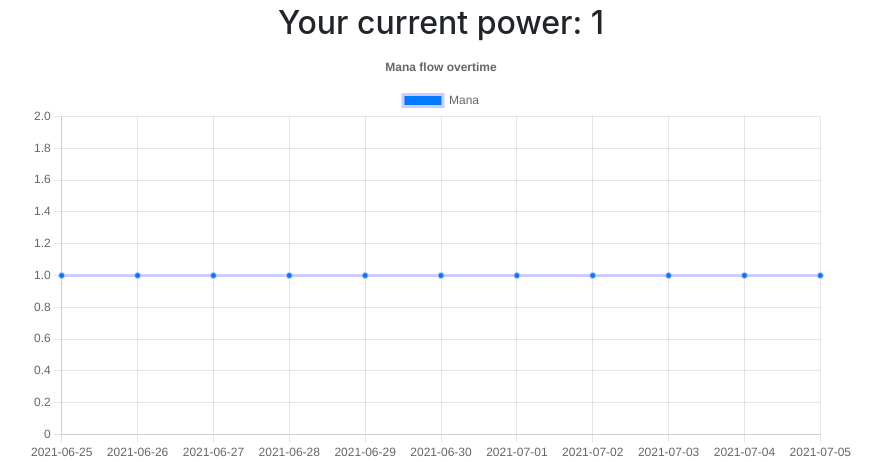
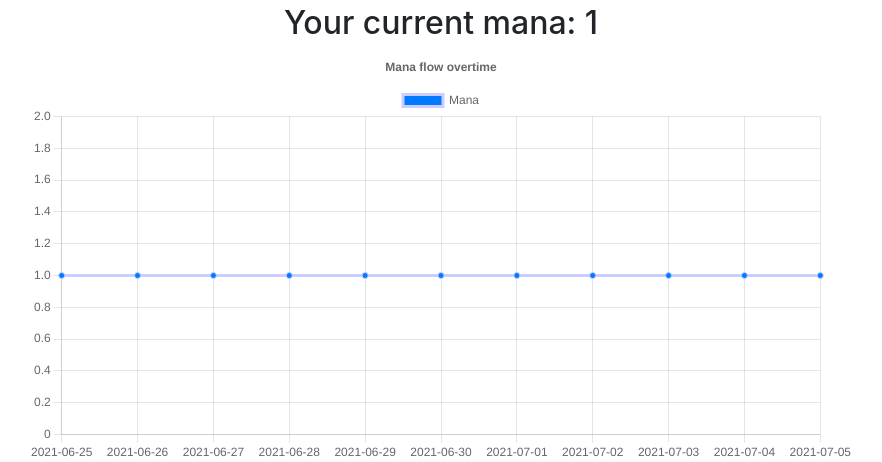
Before and after one commit to MarcinMichnik/TopGame, a Django app: page /statistics/ in a window 1280 px wide. Shown: the part 86-548 px from the top of the page, without its empty margins (199-1081 px from the left). Run offline with Django 3.2, Linux system fonts and the light colour scheme; a user stored in the database is signed in; tables that the repository leaves empty hold one stand-in row (values such as "Sample post"); parts of the project's set-up code (start-up, migrations or seed data) failed here and were passed over; some libraries are stand-ins or nearby versions.

Commit message:
:sparkles: chart title change

```diff
--- a/topGameDashboard/templates/topGameUsers/statistics.html
+++ b/topGameDashboard/templates/topGameUsers/statistics.html
@@ -3,7 +3,7 @@
 {% block content %}
 <div class="d-flex justify-content-center">
     <div>
-        <h2>Your current power: {{current_mana_sum}}</h2>
+        <h2>Your current mana: {{current_mana_sum}}</h2>
     </div>
 </div>
 <div class="d-flex justify-content-center">
```
